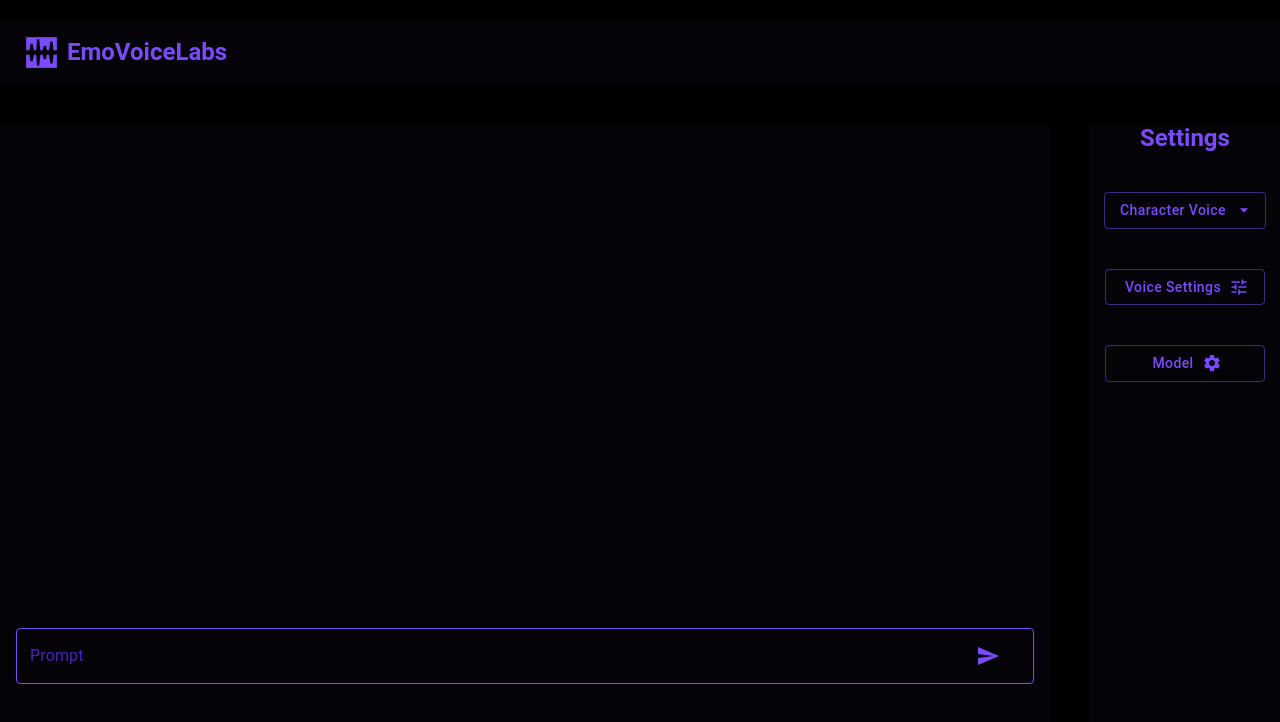
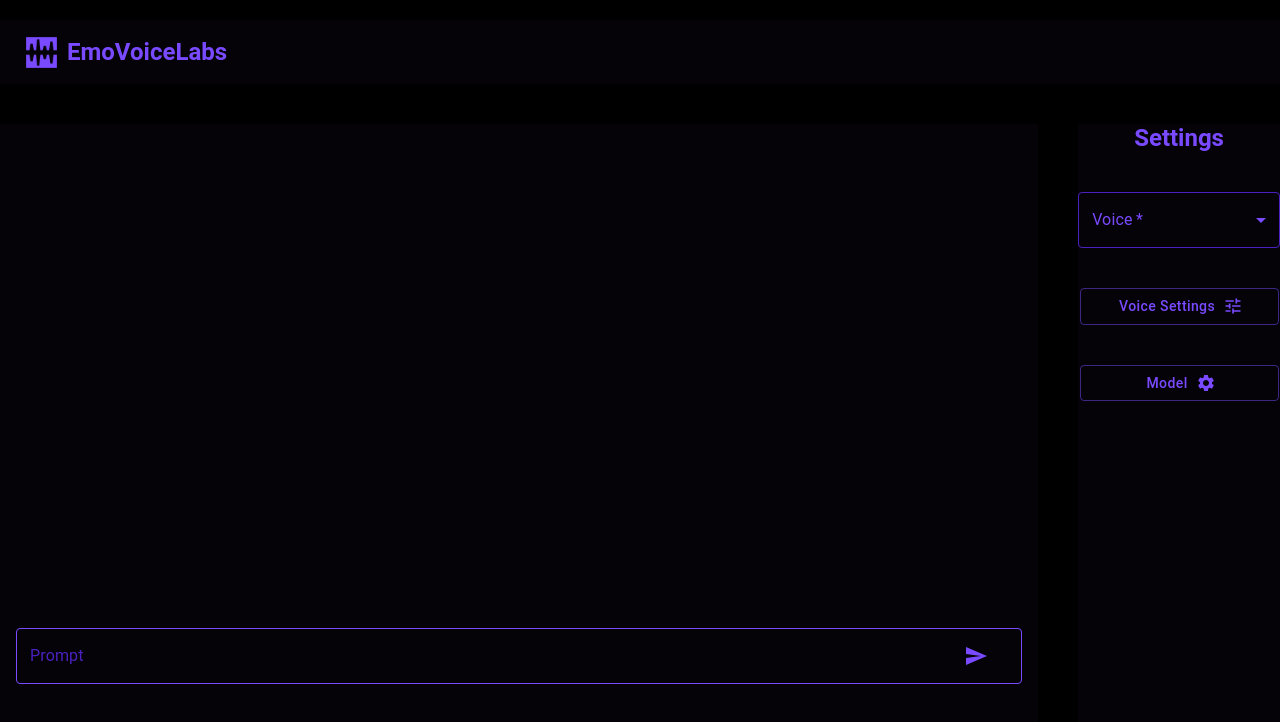
Before and after one commit to umershaikh123/emo-voice-lab, a Next.js app: page / in a window 1280 px wide. Shown: the top 722 px of the page. Built offline with nearby package versions, Linux system fonts and the light colour scheme.

Commit message:
drop down

```diff
--- a/components/Settings.tsx
+++ b/components/Settings.tsx
@@ -8,6 +8,7 @@ import {
   Menu,
   Container,
   Avatar,
+  TextField,
   Button,
   makeStyles,
   Tooltip,
@@ -19,7 +20,163 @@ import ArrowDropDownIcon from "@mui/icons-material/ArrowDropDown"
 import SettingsIcon from "@mui/icons-material/Settings"
 import TuneIcon from "@mui/icons-material/Tune"
 
+import InputLabel from "@mui/material/InputLabel"
+import MenuItem from "@mui/material/MenuItem"
+
+import Select, { SelectChangeEvent } from "@mui/material/Select"
+import { FormControl, FormHelperText } from "@mui/material"
+
+import { styled } from "@mui/material"
+
+export function BasicSelect() {
+  const [age, setAge] = React.useState("")
+
+  const handleChange = (event: SelectChangeEvent) => {
+    setAge(event.target.value as string)
+  }
+
+  return (
+    <Box
+      component="form"
+      sx={{
+        width: "20ch",
+        "& .MuiTextField-root": {
+          color: theme.palette.primary.main,
+        },
+        ".MuiSelect-icon": {
+          color: theme.palette.primary.main,
+        },
+
+        "& label": {
+          color: theme.palette.primary.main,
+        },
+
+        "& .MuiInputBase-input": {
+          color: theme.palette.primary.main,
+        },
+
+        "& label.Mui-focused": {
+          transition: "all 0.3s ease-in-out",
+        },
+        "& .MuiInput-underline:after": {
+          transition: "all 0.3s ease-in-out",
+          borderBottomColor: theme.palette.border.main,
+        },
+
+        "& fieldset": {
+          transition: "all 0.3s ease-in-out",
+          borderColor: theme.palette.border.main,
+        },
+      }}
+    >
+      <FormControl fullWidth required>
+        <InputLabel id="demo-simple-select-label">Voice</InputLabel>
+        <Select
+          labelId="demo-simple-select-label"
+          id="demo-simple-select"
+          variant="outlined"
+          color="primary"
+          value={age}
+          label="Age"
+          onChange={handleChange}
+        >
+          <MenuItem value={10}>Bella</MenuItem>
+          <MenuItem value={20}>Adam</MenuItem>
+          <MenuItem value={30}>Antoni</MenuItem>
+        </Select>
+      </FormControl>
+    </Box>
+  )
+}
+
+const currencies = [
+  {
+    value: "gpt3.5",
+    label: "GPT-3.5",
+  },
+  {
+    value: "gpt4",
+    label: "GPT-4",
+  },
+]
+
+const HelperText = styled(FormHelperText)({
+  // color: `${theme.palette.border.main}`, // Specify the desired helper text color
+  color: theme.palette.primary.main,
+})
+
+export function SelectTextFields() {
+  return (
+    <ThemeProvider theme={theme}>
+      <Box
+        component="form"
+        sx={{
+          "& .MuiTextField-root": {
+            m: 1,
+            width: "25ch",
+
+            color: theme.palette.primary.main,
+          },
+
+          "& label": {
+            color: theme.palette.primary.main,
+          },
+
+          "& .MuiInputBase-input": {
+            color: theme.palette.primary.main,
+          },
+
+          "& label.Mui-focused": {
+            transition: "all 0.3s ease-in-out",
+          },
+          "& .MuiInput-underline:after": {
+            transition: "all 0.3s ease-in-out",
+            borderBottomColor: theme.palette.border.main,
+          },
+
+          "& fieldset": {
+            transition: "all 0.3s ease-in-out",
+            borderColor: theme.palette.border.main,
+          },
+        }}
+        noValidate
+        autoComplete="off"
+      >
+        <div>
+          <TextField
+            id="outlined-select-currency"
+            select
+            label="Model"
+            defaultValue="gpt3.5"
+            helperText={<HelperText>Please select your GPT model</HelperText>}
+            SelectProps={{
+              IconComponent: ({ className }) => (
+                <ArrowDropDownIcon
+                  className={className}
+                  style={{ color: theme.palette.primary.main }}
+                />
+              ),
+            }}
+          >
+            {currencies.map(option => (
+              <MenuItem key={option.value} value={option.value}>
+                {option.label}
+              </MenuItem>
+            ))}
+          </TextField>
+        </div>
+      </Box>
+    </ThemeProvider>
+  )
+}
+
 export const Settings = () => {
+  const [age, setAge] = React.useState("")
+
+  const handleChange = (event: SelectChangeEvent) => {
+    setAge(event.target.value as string)
+  }
+
   return (
     <div className="w-full">
       <ThemeProvider theme={theme}>
@@ -44,7 +201,7 @@ export const Settings = () => {
           </div>
 
           <div>
-            <Button
+            {/* <Button
               variant="outlined"
               color="primary"
               endIcon={<ArrowDropDownIcon />}
@@ -55,7 +212,10 @@ export const Settings = () => {
               }}
             >
               character Voice
-            </Button>
+            </Button> */}
+
+            {/* <SelectTextFields /> */}
+            <BasicSelect />
           </div>
 
           <div>
@@ -66,7 +226,7 @@ export const Settings = () => {
               sx={{
                 fontSize: "14px",
                 textTransform: "capitalize",
-                minWidth: "10rem",
+                minWidth: "25ch",
               }}
             >
               Voice Settings
@@ -81,7 +241,7 @@ export const Settings = () => {
               sx={{
                 fontSize: "14px",
                 textTransform: "capitalize",
-                minWidth: "10rem",
+                minWidth: "25ch",
               }}
             >
               Model
```
